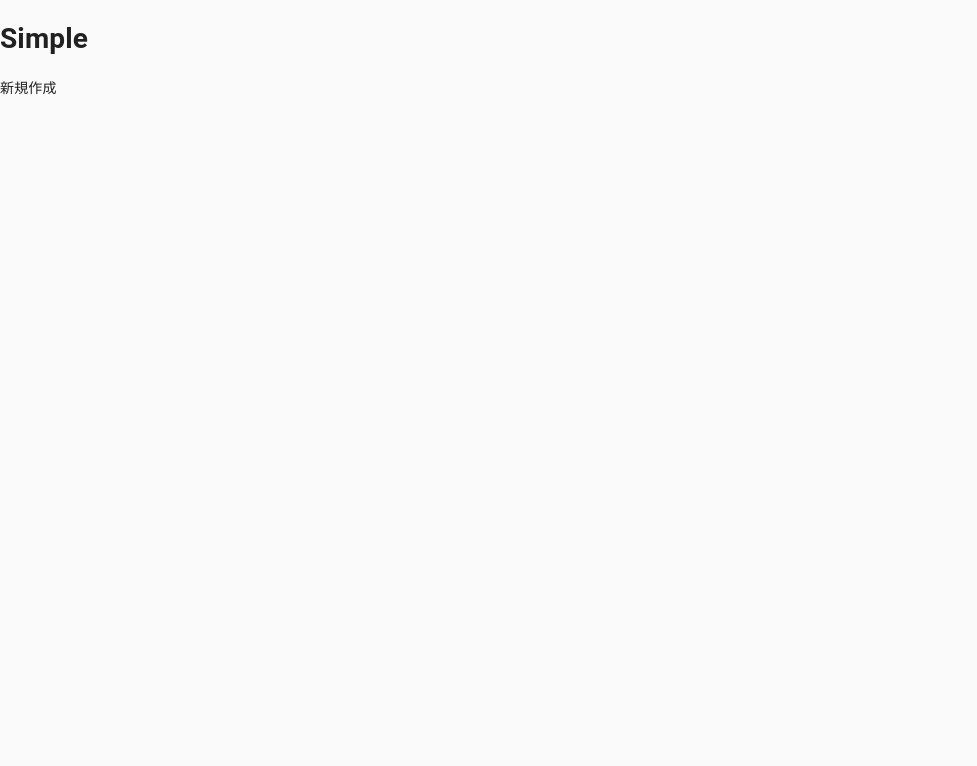
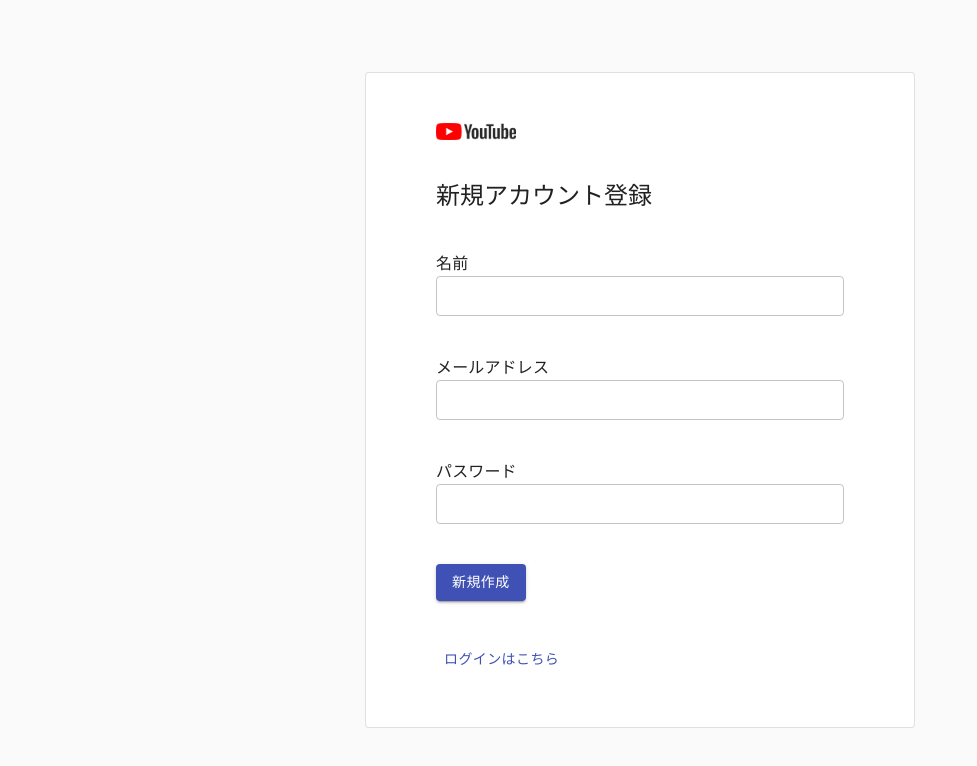
Before and after one commit to H0R15H0/reactbootcamp-youtube, a React (Create React App) app: page /signup in a window 1280 px wide. Shown: the top 766 px of the page, without its empty margins (0-977 px from the left). Built offline with nearby package versions, Linux system fonts and the light colour scheme.

Commit message:
Add: authentication

```diff
--- a/src/layouts/Simple/index.tsx
+++ b/src/layouts/Simple/index.tsx
@@ -1,11 +1,15 @@
-// src/layouts/Simple/index.tsx と言うファイルを作成する
-// 以下は、index.tsxのコード
+// src/layouts/Simple/index.tsx
+
 import { Outlet } from "react-router-dom";
+// スタイルimport
+import useStyles from "./style";
 
 export const SimpleLayout = () => {
+  // スタイル生成
+  const styles = useStyles();
   return (
-    <div>
-      <h1>Simple</h1>
+    // スタイル適用
+    <div className={styles.root}>
       <Outlet />
     </div>
   );
--- /dev/null
+++ b/src/layouts/Simple/style.ts
@@ -0,0 +1,12 @@
+// src/layouts/Simple/style.tsを生成
+
+import { makeStyles } from "@material-ui/core";
+
+export default makeStyles({
+  root: {
+    display: "flex",
+    justifyContent: "center",
+    alignItems: "center",
+    minHeight: "100%",
+  },
+});
--- /dev/null
+++ b/src/pages/ForgetPassForm/index.tsx
@@ -0,0 +1,41 @@
+// src/pages/ForgetPassForm/index.tsx
+
+import { Button, Card, TextField, Typography } from "@material-ui/core";
+import useStyles from "./style";
+
+export const ForgetPassForm = () => {
+  const styles = useStyles();
+  return (
+    <Card className={styles.root} variant="outlined">
+      {/* タイトルコンポーネント */}
+      <Typography className={styles.margin} component="h1" variant="h5">
+        パスワードの再発行
+      </Typography>
+
+      {/* メールアドレスフィールド */}
+      <label className={`${styles.label} ${styles.margin}`}>
+        <Typography>メールアドレス</Typography>
+        <TextField
+          type="email"
+          required
+          size="small"
+          fullWidth
+          variant="outlined"
+        />
+      </label>
+
+      {/* Submitボタン */}
+      <div className={styles.margin}>
+        <Button variant="contained" color="primary">
+          再発行
+        </Button>
+      </div>
+
+      <div>
+        <Button href="#link" color="primary">
+          ログインはこちら
+        </Button>
+      </div>
+    </Card>
+  );
+};
--- /dev/null
+++ b/src/pages/ForgetPassForm/style.ts
@@ -0,0 +1,17 @@
+// src/pages/ForgetPassForm/style.ts
+
+import { makeStyles } from "@material-ui/core";
+
+export default makeStyles({
+  root: {
+    width: "95%",
+    maxWidth: 550,
+    padding: "50px 70px",
+  },
+  margin: {
+    marginBottom: 40,
+  },
+  label: {
+    display: "block",
+  },
+});
--- /dev/null
+++ b/src/pages/Login/index.tsx
@@ -0,0 +1,63 @@
+// src/pages/Login/index.tsxを作成
+import { Button, Card, TextField, Typography } from "@material-ui/core";
+import { Logo } from "../../components/Logo";
+import useStyles from "./style";
+export const Login = () => {
+  const styles = useStyles();
+  return (
+    // 全体を囲むCardコンポーネント
+    <Card className={styles.root} variant="outlined">
+      {/* ロゴコンポーネント */}
+      <div className={`${styles.logo} ${styles.margin}`}>
+        <Logo />
+      </div>
+
+      {/* タイトルコンポーネント */}
+      <Typography className={styles.margin} component="h1" variant="h5">
+        ログイン
+      </Typography>
+
+      {/* メールアドレスフィールド */}
+      <label className={`${styles.label} ${styles.margin}`}>
+        <Typography>メールアドレス</Typography>
+        <TextField
+          type="email"
+          required
+          size="small"
+          fullWidth
+          variant="outlined"
+        />
+      </label>
+
+      {/* パスワードフィールド */}
+      <label className={`${styles.label} ${styles.margin}`}>
+        <Typography>パスワード</Typography>
+        <TextField
+          type="password"
+          required
+          size="small"
+          fullWidth
+          variant="outlined"
+        />
+      </label>
+
+      {/* Submitボタン */}
+      <div className={styles.margin}>
+        <Button variant="contained" color="primary">
+          ログイン
+        </Button>
+      </div>
+
+      <div>
+        <Button href="#link" color="primary">
+          アカウント作成はこちら
+        </Button>
+      </div>
+      <div>
+        <Button href="#link" color="primary">
+          パスワードを忘れた場合はこちら
+        </Button>
+      </div>
+    </Card>
+  );
+};
--- /dev/null
+++ b/src/pages/Login/style.ts
@@ -0,0 +1,19 @@
+// src/pages/Login/style.tsを作成
+import { makeStyles } from "@material-ui/core";
+
+export default makeStyles({
+  root: {
+    width: "95%",
+    maxWidth: 550,
+    padding: "50px 70px",
+  },
+  margin: {
+    marginBottom: 40,
+  },
+  logo: {
+    width: 80,
+  },
+  label: {
+    display: "block",
+  },
+});
--- /dev/null
+++ b/src/pages/Signup/index.tsx
@@ -0,0 +1,66 @@
+// src/pages/Signup/index.tsxを作成
+// index.tsxのコード
+
+import { Button, Card, TextField, Typography } from "@material-ui/core";
+import { Logo } from "../../components/Logo";
+import useStyles from "./style";
+
+export const Signup = () => {
+  const styles = useStyles();
+  return (
+    <Card className={styles.root} variant="outlined">
+      {/* ロゴコンポーネント */}
+      <div className={`${styles.logo} ${styles.margin}`}>
+        <Logo />
+      </div>
+
+      {/* タイトルコンポーネント */}
+      <Typography className={styles.margin} component="h1" variant="h5">
+        新規アカウント登録
+      </Typography>
+
+      {/* 名前フィールド */}
+      <label className={`${styles.label} ${styles.margin}`}>
+        <Typography>名前</Typography>
+        <TextField required size="small" fullWidth variant="outlined" />
+      </label>
+
+      {/* メールアドレスフィールド */}
+      <label className={`${styles.label} ${styles.margin}`}>
+        <Typography>メールアドレス</Typography>
+        <TextField
+          type="email"
+          required
+          size="small"
+          fullWidth
+          variant="outlined"
+        />
+      </label>
+
+      {/* パスワードフィールド */}
+      <label className={`${styles.label} ${styles.margin}`}>
+        <Typography>パスワード</Typography>
+        <TextField
+          type="password"
+          required
+          size="small"
+          fullWidth
+          variant="outlined"
+        />
+      </label>
+
+      {/* Submitボタン */}
+      <div className={styles.margin}>
+        <Button variant="contained" color="primary">
+          新規作成
+        </Button>
+      </div>
+
+      <div>
+        <Button href="#link" color="primary">
+          ログインはこちら
+        </Button>
+      </div>
+    </Card>
+  );
+};
--- /dev/null
+++ b/src/pages/Signup/style.ts
@@ -0,0 +1,20 @@
+// src/pages/Signup/style.tsを作成
+// style.tsのコード
+import { makeStyles } from "@material-ui/core";
+
+export default makeStyles({
+  root: {
+    width: "95%",
+    maxWidth: 550,
+    padding: "50px 70px",
+  },
+  margin: {
+    marginBottom: 40,
+  },
+  logo: {
+    width: 80,
+  },
+  label: {
+    display: "block",
+  },
+});
```
Also changed, not shown: src/Route.tsx (+9 -5 lines).
